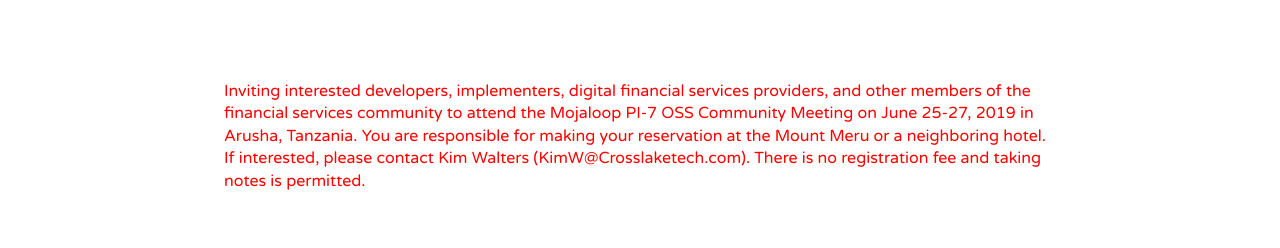
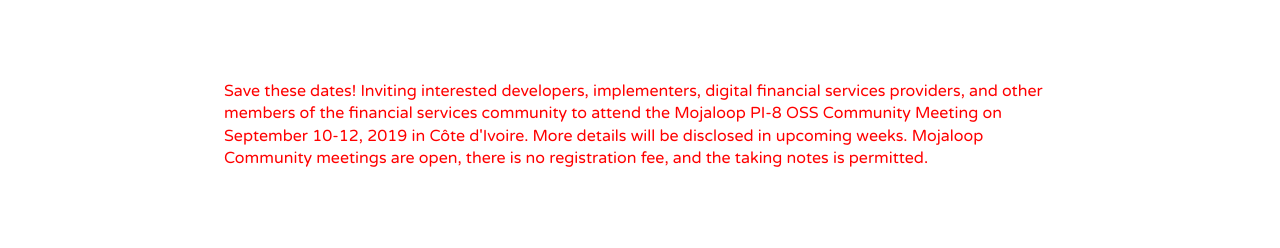
Before and after one commit to mojaloop/mojaloop.github.io, a plain HTML site: page index.html in a window 1280 px wide. Shown: the top 248 px of the page. Drawn offline with Linux system fonts and the light colour scheme.

Commit message:
updated banner

```diff
--- a/index.html
+++ b/index.html
@@ -48,7 +48,8 @@
 		<section class="header"
 
 			<div class="head">
-			<p style="color:red;font-size:16px;text-align:left">Inviting interested developers, implementers, digital financial services providers, and other members of the financial services community to attend the Mojaloop PI-7 OSS Community Meeting on June 25-27, 2019 in Arusha, Tanzania. You are responsible for making your reservation at the Mount Meru or a neighboring hotel. If interested, please contact Kim Walters (KimW@Crosslaketech.com). There is no registration fee and taking notes is permitted.</p>
+			<p style="color:red;font-size:16px;text-align:left">
+				Save these dates! Inviting interested developers, implementers, digital financial services providers, and other members of the financial services community to attend the Mojaloop PI-8 OSS Community Meeting on September 10-12, 2019 in Côte d'Ivoire. More details will be disclosed in upcoming weeks.  Mojaloop Community meetings are open, there is no registration fee, and the taking notes is permitted.</p>
 			</div>
 
 				<div class="section-container">
```
